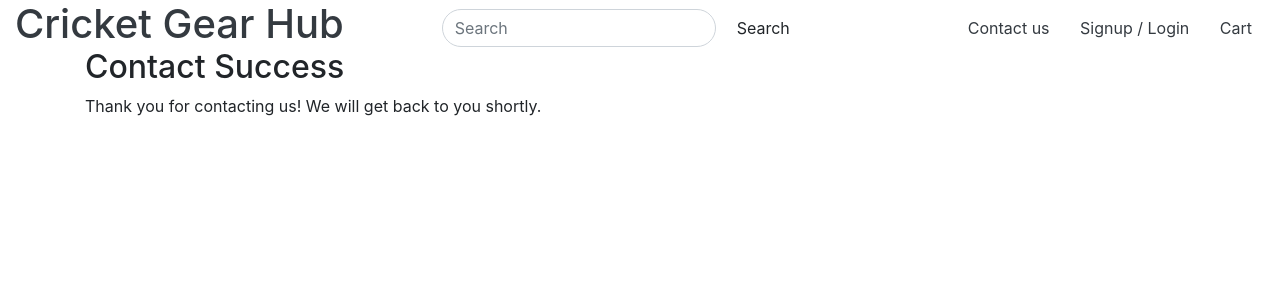
After one commit to Craig-Hudson/cricket-gear-hub, a Django app: page /contact/success/ in a window 1280 px wide. The commit adds this page. Shown: the top 300 px of the page. Run offline with Django 3.2, Linux system fonts and the light colour scheme; some libraries are stand-ins or nearby versions.

Commit message:
add home and contact html

```diff
--- /dev/null
+++ b/contact/templates/contact/contact_success.html
@@ -0,0 +1,10 @@
+{% extends 'base.html' %}
+
+{% block extra_title %}- Contact Success{% endblock %}
+
+{% block content %}
+    <div class="container mt-5">
+        <h2>Contact Success</h2>
+        <p>Thank you for contacting us! We will get back to you shortly.</p>
+    </div>
+{% endblock %}
--- a/home/templates/home/index.html
+++ b/home/templates/home/index.html
@@ -2,5 +2,5 @@
 {% load static %}
 
 {% block content %}
-    <h1 class="text-success btn border" >It works</h1>
+
 {% endblock %}
--- /dev/null
+++ b/static/css/base.css
@@ -0,0 +1,3 @@
+hmtl {
+    height: 100%;
+}
--- a/templates/base.html
+++ b/templates/base.html
@@ -55,7 +55,7 @@
         </div>
         <div class="col-lg-4">
             <div class="text-right">
-                <a href="#" class="btn btn-link text-dark">Contact us</a>
+                <a href="{% url 'contact_us' %}" class="btn btn-link text-dark">Contact us</a>
                 <a href="#" class="btn btn-link text-dark">Signup / Login</a>
                 <a href="#" class="btn btn-link text-dark">Cart</a>
             </div>
```
Also changed, not shown: contact/templates/contact/contact.html (added, +14 -0 lines), 1 other file.
